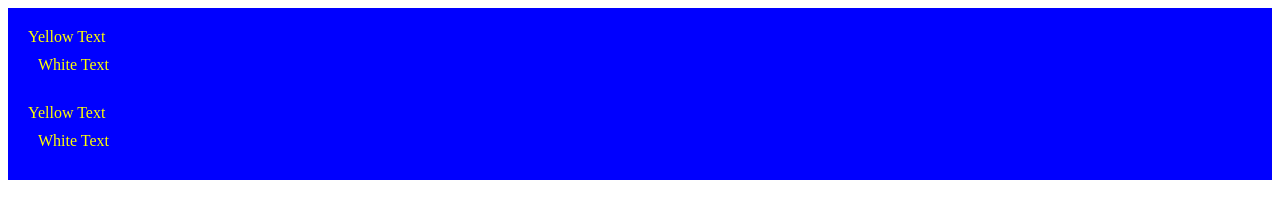
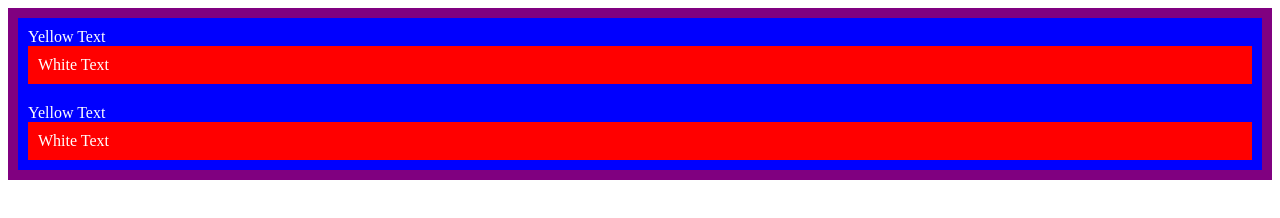
Before and after one commit to Ambesawi/Web-Development-Bootcamp, a plain HTML site: page section_7/7.0_CSS_Cascade/index.html in a window 1280 px wide. Drawn offline with Linux system fonts and the light colour scheme.

Commit message:
style.css

```diff
--- a/section_7/7.0_CSS_Cascade/style.css
+++ b/section_7/7.0_CSS_Cascade/style.css
@@ -10,3 +10,31 @@ p {
   margin: 0;
   padding: 0;
 }
+div {
+  padding: 10px;
+}
+
+p {
+  color: white;
+  padding: 0;
+  margin: 0;
+}
+
+.box {
+  padding: 10px;
+  background-color: blue;
+}
+
+#outer-box {
+  padding: 10px;
+  background-color: purple;
+}
+
+.inner-box {
+  background-color: red;
+}
+
+.white-text {
+  background-color: red;
+  color: white;
+}
```
